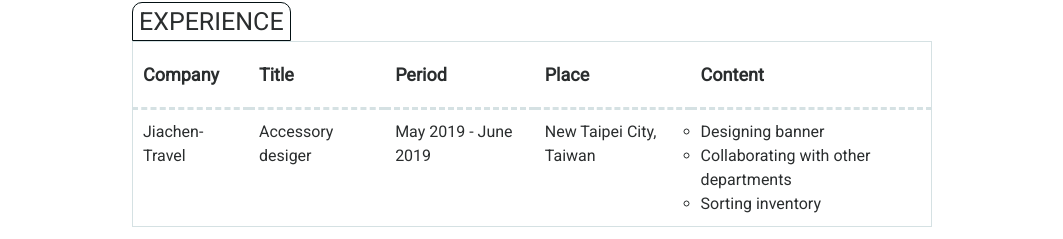
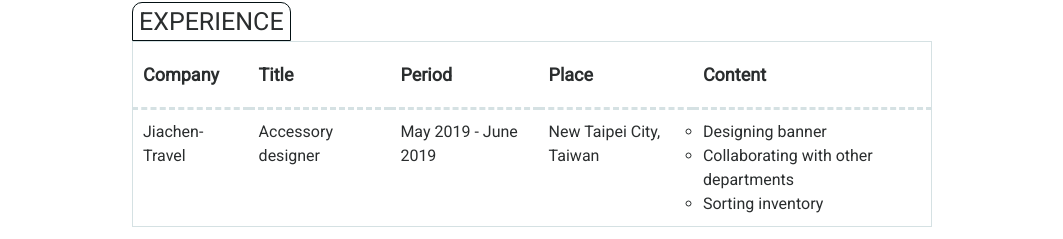
Before and after one commit to HHW31/HHW31.github.io, a plain HTML site: page experience.html in a window 1280 px wide. Shown: the part 124-363 px from the top of the page, without its empty margins (108-1171 px from the left). Drawn offline with Linux system fonts and the light colour scheme.

Commit message:
Update experience.html

```diff
--- a/experience.html
+++ b/experience.html
@@ -43,7 +43,7 @@
 						</tr>
 						<tr>
 							<td>Jiachen-Travel</td>
-							<td>Accessory desiger</td>
+							<td>Accessory designer</td>
 							<td>May 2019 - June 2019</td>
 							<td>New Taipei City, Taiwan</td>
 							<td>
```
